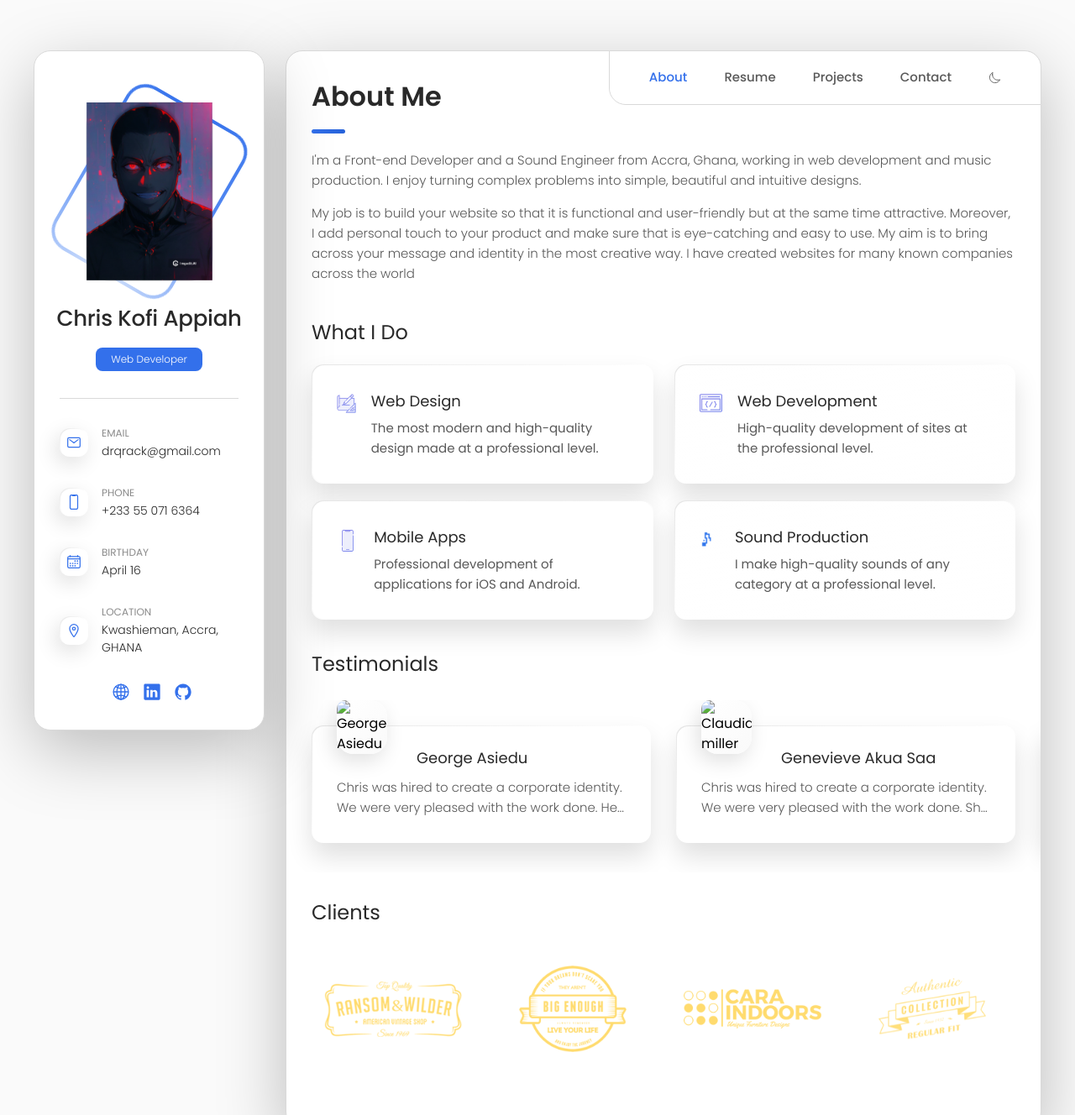
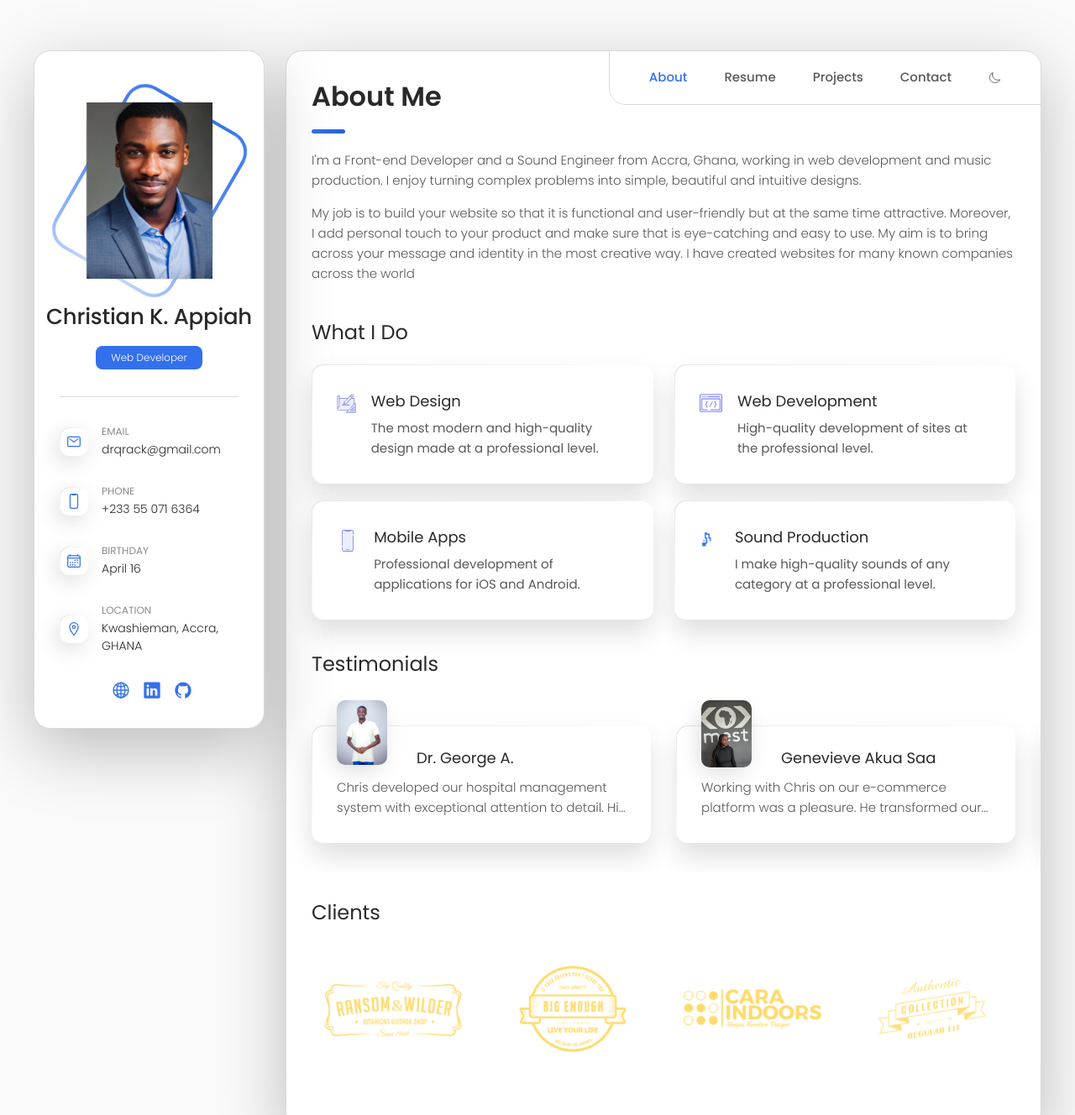
Before and after one commit to drqrack/chris-kofi-appiah-portfolio, a plain HTML site: page index.html in a window 1280 px wide. Shown: the top 1328 px of the page at 84% size. Drawn offline with nearby package versions, Linux system fonts and the light colour scheme; grey boxes are pictures that could not be loaded.

Commit message:
final changes

```diff
--- a/assets/js/script.js
+++ b/assets/js/script.js
@@ -208,13 +208,13 @@ if (themeToggleButton) {
   const avatarImg = document.getElementById('profile-avatar');
   if (!avatarImg) return;
 
-  // List of available avatar images
-  // const avatarSources = [
-  //   './assets/images/drcrack.jpg',
-  //   './assets/images/profile-pic.png',
-  //   './assets/images/kofi-pic.jpg',
-  //   // './assets/images/chris-pic.jpg',
-  // ];
+ // List of available avatar images
+  const avatarSources = [
+    './assets/images/drcrack.jpg',
+    // './assets/images/profile-pic.png',
+    './assets/images/kofi-pic.jpg',
+    // './assets/images/chris-pic.jpg',
+  ];
 
   // Restore last selected avatar
   let currentIndex = 0;
--- a/index.html
+++ b/index.html
@@ -5,7 +5,7 @@
   <meta charset="UTF-8">
   <meta http-equiv="X-UA-Compatible" content="IE=edge">
   <meta name="viewport" content="width=device-width, initial-scale=1.0">
-  <title>Chris Kofi Appiah - Personal Portfolio</title>
+  <title>Christian Kofi Appiah - Personal Portfolio</title>
 
   <!--
     - favicon
@@ -44,12 +44,13 @@
       <div class="sidebar-info">
 
         <figure class="avatar-box">
-          <!-- <img id="profile-avatar" src="./assets/images/drcrack.jpg" alt="Dr Crack" width="80" title="Click to change photo"> -->
-          <img id="profile-avatar" src="./assets/images/profile_pic.png" alt="Dr Crack" width="80" title="Click to change photo">
+          <img id="profile-avatar" src="./assets/images/drcrack.jpg" alt="Dr Crack" width="80" title="Click to change photo">
+          <!-- <img id="profile-avatar" src="./assets/images/profile_pic.png" alt="Dr Crack" width="80" title="Click to change photo"> -->
         </figure>
 
         <div class="info-content">
-          <h1 class="name" title="Dr Crack">Chris Kofi Appiah</h1>
+          <h1 class="name" title="Dr Crack">Christian K. Appiah</h1>
+
 
           <p class="title">Web Developer</p>
         </div>
@@ -324,15 +325,14 @@
               <div class="content-card" data-testimonials-item>
 
                 <figure class="testimonials-avatar-box w-15">
-                  <img src="./assets/images/1719097421101.jpeg1" alt="George Asiedu" width="60" data-testimonials-avatar class="rounded-[10px]">
+                  <img src="./assets/images/1719097421101.jpeg" alt="George Asiedu" width="60" data-testimonials-avatar class="rounded-[10px]">
                 </figure>
 
-                <h4 class="h4 testimonials-item-title" data-testimonials-title>George Asiedu</h4>
+                <h4 class="h4 testimonials-item-title" data-testimonials-title>Dr. George A.</h4>
 
                 <div class="testimonials-text" data-testimonials-text>
                   <p>
-                    Chris was hired to create a corporate identity. We were very pleased with the work done. He has a
-                    lot of experience and is very concerned about the needs of client.
+                    Chris developed our hospital management system with exceptional attention to detail. His technical expertise and understanding of healthcare workflows made the project a huge success. Highly recommended for complex software solutions.
                   </p>
                 </div>
 
@@ -343,15 +343,14 @@
               <div class="content-card" data-testimonials-item>
 
                 <figure class="testimonials-avatar-box w-15">
-                  <img src="./assets/images/gene.jpg1" alt="Claudia miller" width="60" data-testimonials-avatar class="rounded-[10px]">
+                  <img src="./assets/images/gene.jpg" alt="Claudia miller" width="60" data-testimonials-avatar class="rounded-[10px]">
                 </figure>
 
                 <h4 class="h4 testimonials-item-title" data-testimonials-title>Genevieve Akua Saa</h4>
 
                 <div class="testimonials-text" data-testimonials-text>
                   <p>
-                    Chris was hired to create a corporate identity. We were very pleased with the work done. She has a
-                    lot of experience and is very concerned about the needs of client.
+                    Working with Chris on our e-commerce platform was a pleasure. He transformed our vision into a beautiful, user-friendly website that significantly increased our online sales. His responsive design work is outstanding.
                   </p>
                 </div>
 
@@ -361,17 +360,15 @@
             <li class="testimonials-item">
               <div class="content-card" data-testimonials-item>
 
-                <figure class="testimonials-avatar-box">
-                  <img src="./assets/images/avatar-3.png" alt="Afia Asantewaa" width="60" data-testimonials-avatar>
+                <figure class="testimonials-avatar-box w-15">
+                  <img src="./assets/images/kofi.jpg" alt="Hon. Kofi A." width="60" data-testimonials-avatar class="rounded-[10px]">
                 </figure>
 
-                <h4 class="h4 testimonials-item-title" data-testimonials-title>Afia Asantewaa</h4>
+                <h4 class="h4 testimonials-item-title" data-testimonials-title>Hon. Kofi A.</h4>
 
                 <div class="testimonials-text" data-testimonials-text>
                   <p>
-                    Chris was hired to create a corporate identity. We were very pleased with the work done. He has a
-                    lot of experience
-                    and is very concerned about the needs of client.
+                    Chris redesigned our government department's website with impressive efficiency. The new interface is intuitive, accessible, and has received excellent feedback from citizens. His project management skills ensured everything was delivered on time.
                   </p>
                 </div>
 
@@ -381,16 +378,16 @@
             <li class="testimonials-item">
               <div class="content-card" data-testimonials-item>
 
-                <figure class="testimonials-avatar-box">
-                  <img src="./assets/images/avatar-4.png" alt="Hydra" width="60" data-testimonials-avatar>
+                <figure class="testimonials-avatar-box w-15">
+
+                  <img src="./assets/images/hydra.jpg" alt="Hydra" width="60" data-testimonials-avatar class="rounded-[10px]">
                 </figure>
 
                 <h4 class="h4 testimonials-item-title" data-testimonials-title>Hydra</h4>
 
                 <div class="testimonials-text" data-testimonials-text>
                   <p>
-                    Chris was hired to create a corporate identity. We were very pleased with the work done. He has a
-                    lot of experience and is very concerned about the needs of client.
+                    Our music production studio hired Chris for both web development and sound engineering. His dual expertise created a perfect synergy for our online presence. The interactive audio features he implemented showcase our work brilliantly.
                   </p>
                 </div>
 
@@ -432,8 +429,7 @@
 
               <div data-modal-text>
                 <p>
-                  Chris was hired to create a corporate identity. We were very pleased with the work done. He has a
-                  lot of experience and is very concerned about the needs of client.
+                  Chris developed our hospital management system with exceptional attention to detail. His technical expertise and understanding of healthcare workflows made the project a huge success. Highly recommended for complex software solutions.
                 </p>
               </div>
 
```
Also changed, not shown: 2 other files.
